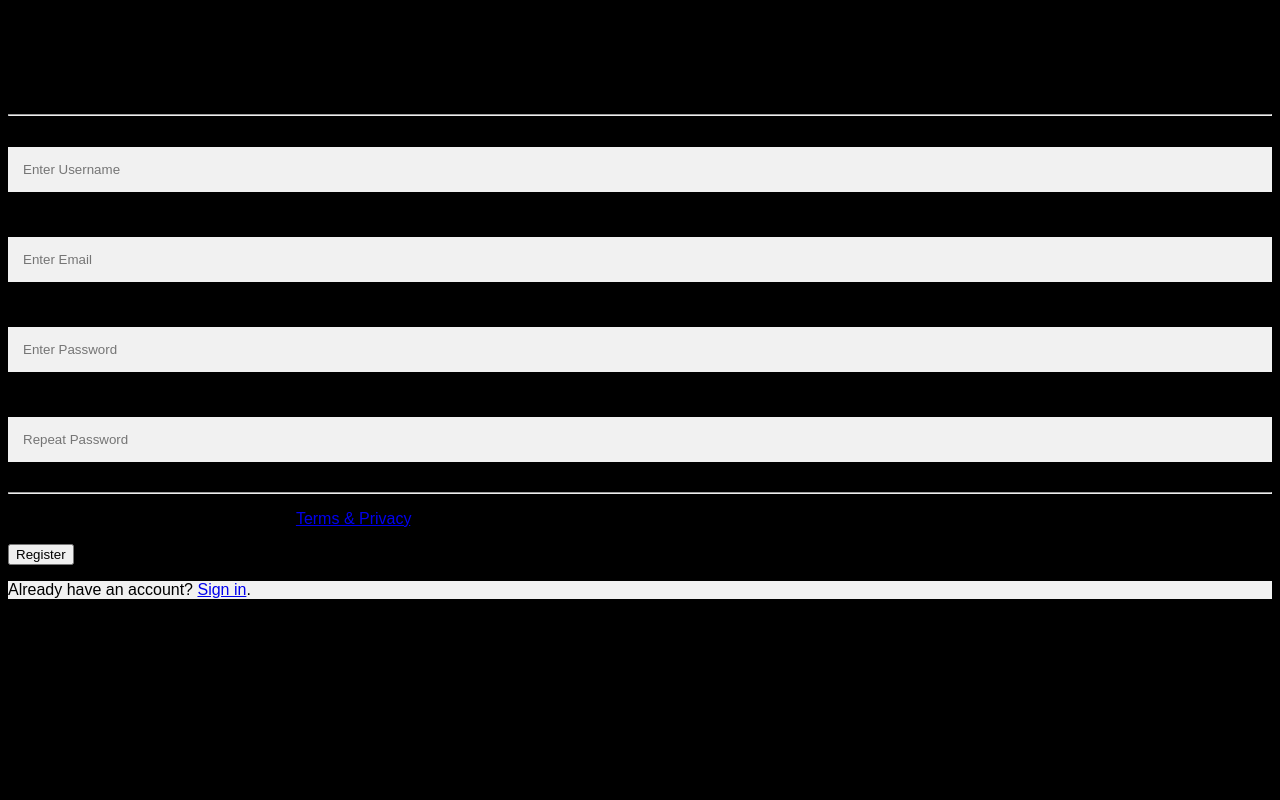
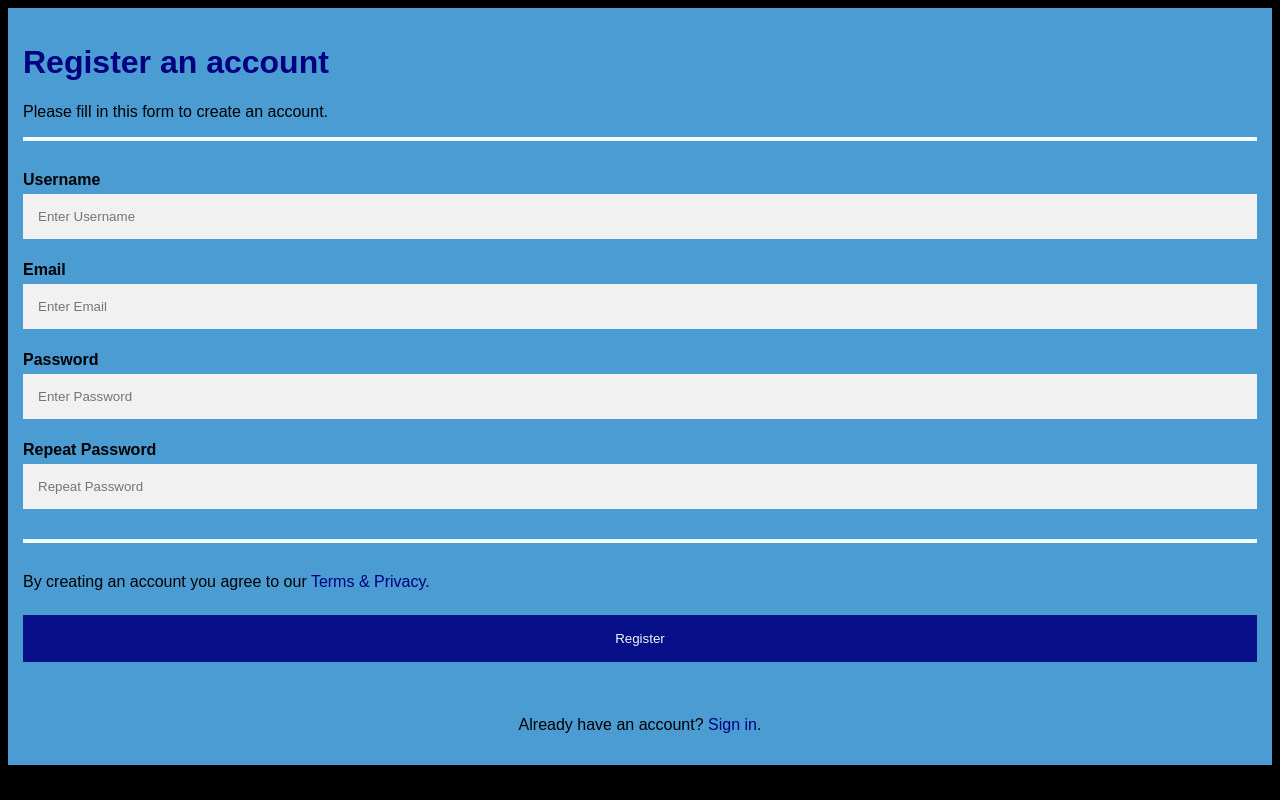
Before and after one commit to comp426-2022-spring/e01-AprilXin, a plain HTML site: page public/index.html in a window 1280 px wide. Drawn offline with Linux system fonts and the light colour scheme.

Commit message:
change css

```diff
--- a/public/style.css
+++ b/public/style.css
@@ -8,11 +8,11 @@ body {
 }
 
 /* 8. Add style to divs with the "container" class */
- {
+div.container {
   /* 9. Add 15px padding */
-
+  padding: 15px;
   /* 10. Make the background color of the container Carolina Blue using the hex code defined here: https://en.wikipedia.org/wiki/Carolina_blue*/
-
+  background-color: #4B9CD3;
 }
 
 input[type=text], input[type=password] {
@@ -30,30 +30,31 @@ input[type=text]:focus, input[type=password]:focus {
 }
 
 /* 11. Style only the h1 with id "register" */
-h1 {
+h1#register {
   /* 12. Make the text BOLD */
-
-  /* 13. Make the text color navy (look up the hex code for navy)
-
+  font-weight: bold;
+  /* 13. Make the text color navy (look up the hex code for navy)*/
+  color: navy;
 }
 
 hr {
   /* 14. Override default hr style with a 30-pixel bottom margin */
-
+  margin-bottom: 30px;
   /* 15. Add a 2-pixel solid azure border (look up the hex code). */
-
+  border: 2px, azure;
+  border-style: solid;
 }
 
 /* 16. Set a style for the submit button with "registerbtn" class */
- {
+button.registerbtn {
   /* 17. Set the background color to navy using the hex color */
-
+  background-color: navy;
   /* 18. Set the text color to white using the hex color */
-
+  color: white;
   padding: 16px 20px;
   margin: 8px 0;
   /* 19. Set it to have no border */
-
+  border: none;
   cursor: pointer;
   width: 100%;
   opacity: 0.9;
@@ -65,21 +66,21 @@ hr {
 
 a {
   /* 20. Make link text color navy blue (look up the hex code) */
-  color: ;
+  color: navy;
   /* 21. Set the text-decoration to none for links */
-  text-decoration: ;
+  text-decoration: none;
 }
 
 /* 22. Set style for links using the :hover pseudoclass */
- {
+a:hover {
   /* 23. Change the color of links to azure on mouseover */
-
+  color: azure;
   /* 24. Set the text-decoration to underline for links on mouseover */
-
+  text-decoration: underline;
 }
 
 .signin {
-  background-color: #f1f1f1
+  background-color: #f1f1f1;
   /* 25. Align the text for the section with class "signin" to be centered */
-
+  text-align: center;
 }
```
